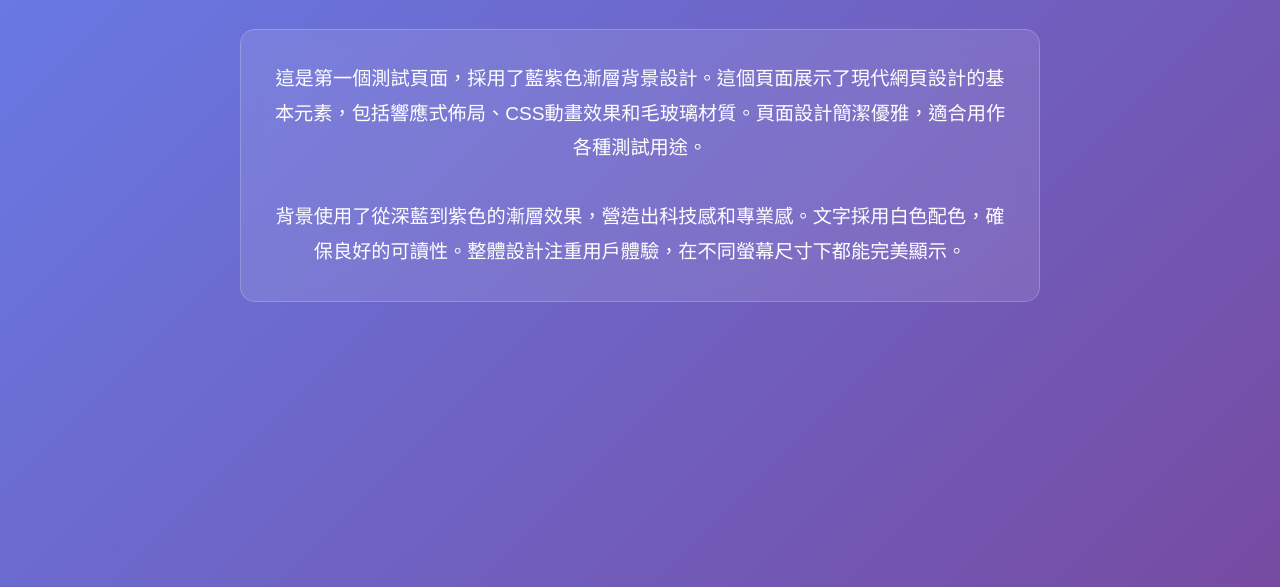
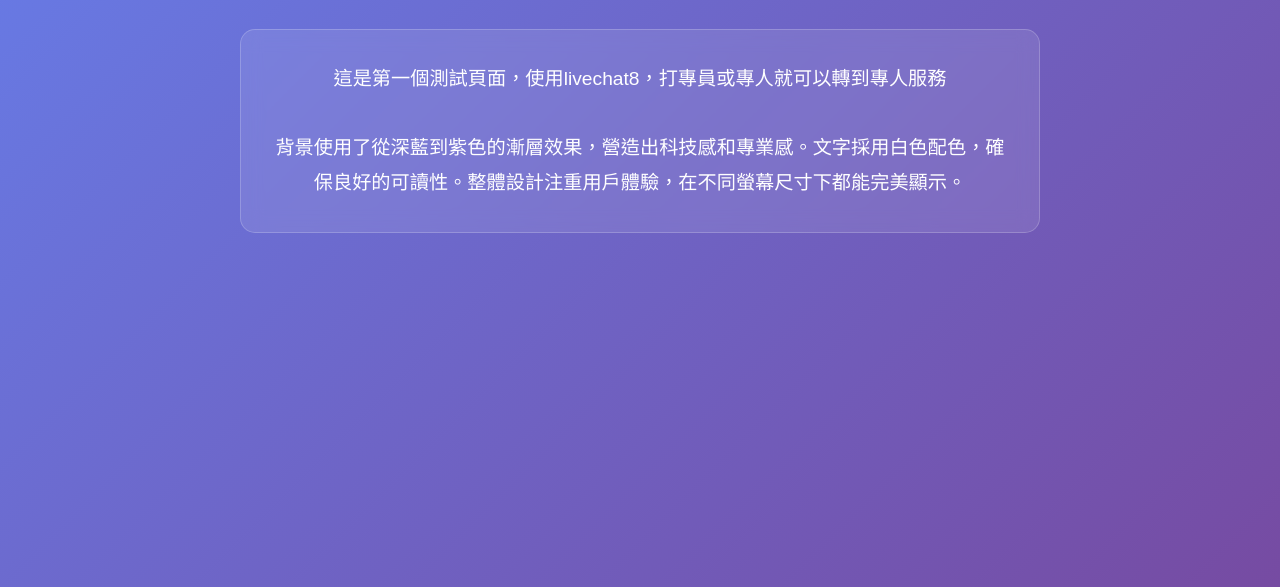
Before and after one commit to eason8336/test1_page, a plain HTML site: page index.html in a window 1280 px wide. Shown: the part 213-800 px from the top of the page. Drawn offline with Linux system fonts and the light colour scheme.

Commit message:
Update index.html

```diff
--- a/index.html
+++ b/index.html
@@ -62,7 +62,7 @@
     <div class="container">
         <h1>第一平台測試頁面</h1>
         <div class="description">
-            <p>這是第一個測試頁面，採用了藍紫色漸層背景設計。這個頁面展示了現代網頁設計的基本元素，包括響應式佈局、CSS動畫效果和毛玻璃材質。頁面設計簡潔優雅，適合用作各種測試用途。</p>
+            <p>這是第一個測試頁面，使用livechat8，打專員或專人就可以轉到專人服務</p>
             <br>
             <p>背景使用了從深藍到紫色的漸層效果，營造出科技感和專業感。文字採用白色配色，確保良好的可讀性。整體設計注重用戶體驗，在不同螢幕尺寸下都能完美顯示。</p>
         </div>
```
